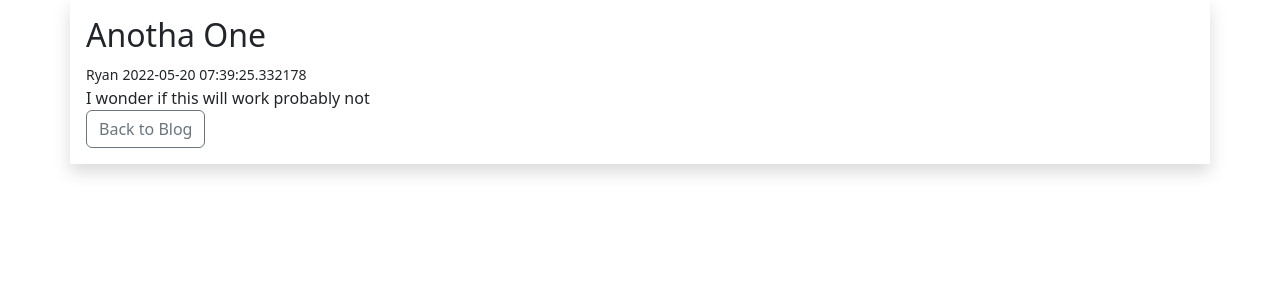
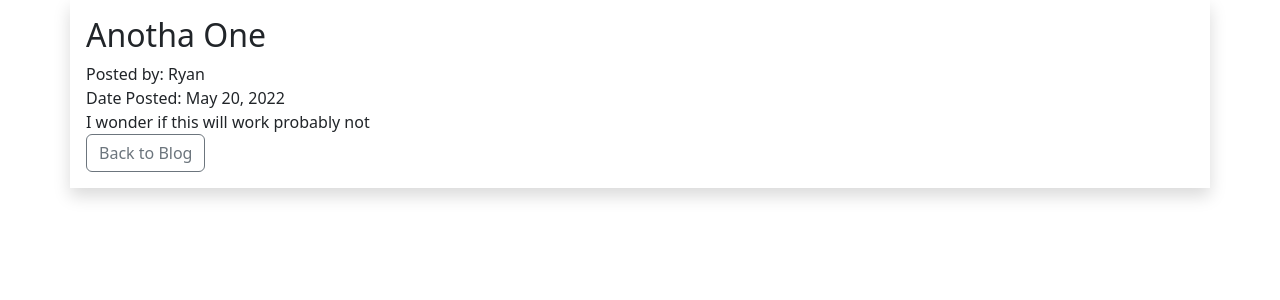
Before and after one commit to rpersing/personal_website, a Flask app: page /blog/5 in a window 1280 px wide. Shown: the part 56-356 px from the top of the page. Run offline with Flask 2, Linux system fonts and the light colour scheme; data comes from the database, SQL or seed files in the repository; both versions use the stored data as it was after the commit; some libraries are stand-ins or nearby versions.

Commit message:
updated formatting for blog posts and fixed form input for post author

```diff
--- a/blog/app.py
+++ b/blog/app.py
@@ -43,7 +43,7 @@ def home():
 @app.route('/blog')
 def blog():
 
-    posts = Blogpost.query.order_by(Blogpost.date_posted)
+    posts = Blogpost.query.order_by(Blogpost.date_posted.desc())
 
 
     return render_template('blog.html', page="Blog", posts=posts)
@@ -77,7 +77,7 @@ def edit_post(id):
         form.content.data = post.content
         return render_template('edit_post.html', form=form)
     else:
-        return render_template('blog.html', form=form)
+        return render_template('blog.html', page="Edit Post", form=form)
 
 
 @app.route('/portfolio')
@@ -127,7 +127,7 @@ def admin_login():
 def admin():
     id = current_user.id
     if id == 1:
-        return render_template('admin.html', page=Admin)
+        return render_template('admin.html', page="Admin")
     else:
         flash("Sorry, you must be an admin to access this page.")
         return redirect(url_for('home'))
@@ -159,8 +159,9 @@ def add_post():
             db.session.commit()
 
             flash('Blog Post has been posted successfully!')
+            return redirect(url_for('blog'))
 
-        return render_template("add_post.html", form=form)
+        return render_template("add_post.html", page="Add Post", form=form)
 
     else:
         flash("Sorry, you must be an admin to access this page.")
--- a/blog/templates/add_post.html
+++ b/blog/templates/add_post.html
@@ -23,7 +23,7 @@
         <br/>
 
         {{ form.author.label(class="form-label") }}
-        {{ form.title(class="form-control") }}
+        {{ form.author(class="form-control") }}
         <br/>
 
         {{ form.slug.label(class="form-label") }}
--- a/blog/templates/blog.html
+++ b/blog/templates/blog.html
@@ -37,13 +37,13 @@
                 <h3>{{ post.title }}</h3>
             </div>
             <div class="post-meta mb-2">
-                <span>Posted by: Ryan</span></br>
-                <span>Date Posted: {{ post.date_posted.strftime('%B %d %Y - %H:%M')}}</span><br/>
+                <span>Posted by: {{ post.author }}</span></br>
+                <span>Date Posted: {{ post.date_posted.strftime('%B %d, %Y') }}</span><br/>
                 <span>{{ post.slug }}</span>
             </div>
             <div class="blog-cont mb-2">
                 <p>
-                    {{ post.content|safe }}
+                    {{ post.content | safe }}
                 </p>
                 <p>
                     <a href="{{ url_for('post', id=post.id) }}" class="btn btn-outline-secondary btn-small">View Post</a>
--- a/blog/templates/edit_post.html
+++ b/blog/templates/edit_post.html
@@ -14,7 +14,7 @@
         <br/>
 
         {{ form.author.label(class="form-label") }}
-        {{ form.title(class="form-control") }}
+        {{ form.author(class="form-control") }}
         <br/>
 
         {{ form.slug.label(class="form-label") }}
--- a/blog/templates/post.html
+++ b/blog/templates/post.html
@@ -13,8 +13,8 @@
 <div class="container shadow p-3 mb-5 bg-body">
 
     <h2>{{ post.title }}</h2>
-    <small>{{ post.author }}</small>
-    <small>{{ post.date_posted }}</small><br/>
+    <span>Posted by: {{ post.author }}</span></br>
+    <span>Date Posted: {{ post.date_posted.strftime('%B %d, %Y') }}</span><br/>
     {{ post.content }}<br/>
 
     <a href="{{ url_for('blog') }}" class="btn btn-outline-secondary btn-small">Back to Blog</a>
```
Also changed, not shown: blog/database.db, blog/static/images/0ff1515d-d810-11ec-9d68-b40edec6df8a_DrStrain2.jpeg (added), blog/static/images/9cc5c5f7-d80c-11ec-91cf-b40edec6df8a_deadaf.png (added), blog/static/images/bd315c49-d80d-11ec-a229-b40edec6df8a_noducks.png (added).
